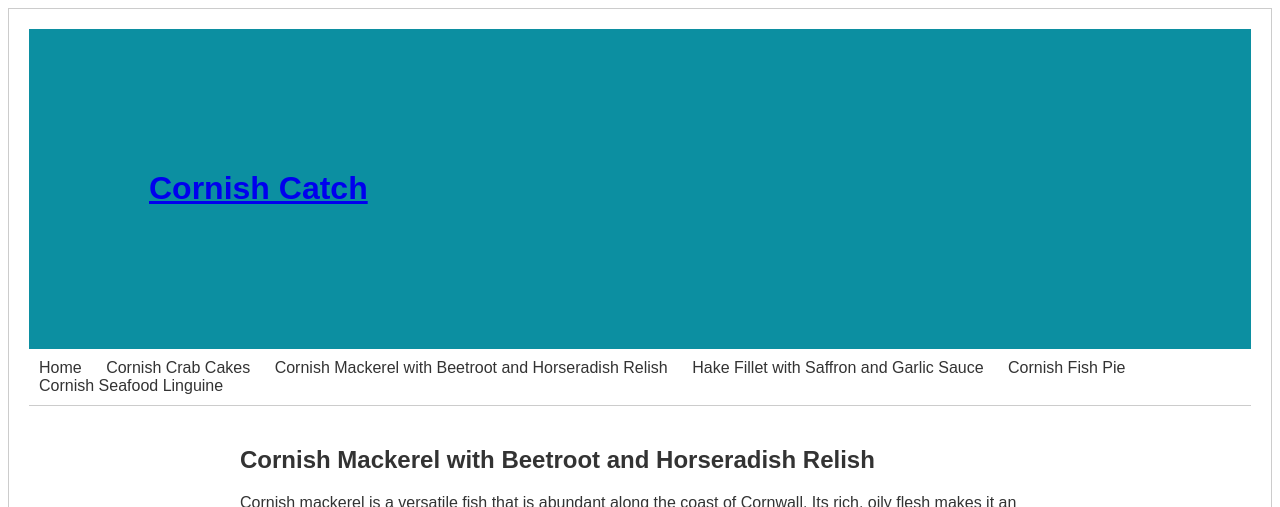
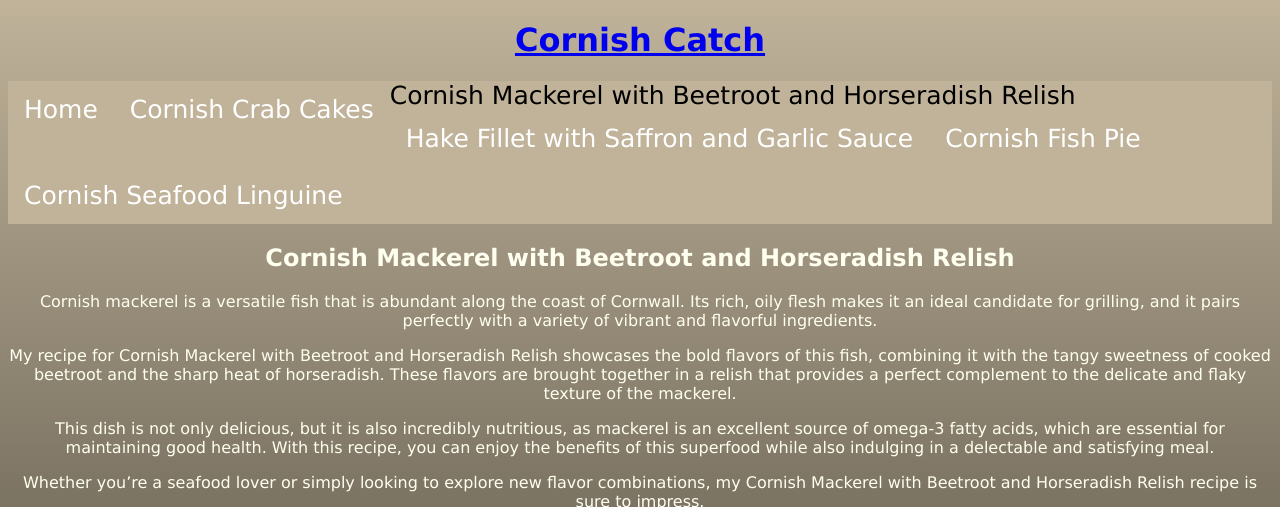
Before and after one commit to Tomturner11/CornishCatch, a Jekyll site: the page built from _recipes/recipe2.md, in a window 1280 px wide. Shown: the top 507 px of the page. Built offline with Jekyll 4.4.1, drawn with Linux system fonts in a browser that asks for light colours; grey boxes are pictures that could not be loaded.

Commit message:
Update recipes.css

```diff
--- a/styles/recipes.css
+++ b/styles/recipes.css
@@ -1,69 +1,149 @@
-/* Set default font and color */
-body {
-  font-family: Arial, sans-serif;
-  color: #333;
+.border1 {
+ border-bottom: black;
+border: black;
+border-width: 10px;
 }
 
-/* Style the header */
-header {
-  background-color: #0c8fa1;
-  color: #fff;
-  padding: 120px;
+h1 {
+
+    font-family: Verdana, Geneva, Tahoma, sans-serif;
+    text-align: center;
+    color:ivory ;
+}
+p {font-family: Verdana, Geneva, Tahoma, sans-serif;
+    text-align: center;
+  color: ivory;}
+body {
+background-color: oldlace;
+background-image: linear-gradient(rgb(192,179,154), white);
   }
 
-/* Style the navigation menu */
-nav {
-  background-color: #fff;
-  border-bottom: 1px solid #ccc;
-  padding: 10px;
+
+.about-img img{
+    display: block;
+    width: 200px;
+    align-items: center;
+
+}
+.aboutimage {
+    width: 200px;
+    height: 200px;
+    overflow: hidden;
+    border-radius: 50%;
+    transition: all 0.5s ease-in-out; }
+
+    li {
+        float: left;
         }
 
-nav ul {
-  list-style: none;
-  margin: 0;
-  padding: 0;
-}
-
-nav li {
-  display: inline-block;
-  margin-right: 20px;
-}
-
-nav a {
-  color: #333;
+        li a {
+        display: block;
+        color: white;
+        text-align: center;
+        padding: 14px 16px;
         text-decoration: none;
         }
 
-nav a:hover {
-  color: #0c8fa1;
+        li a:hover {
+        background-color: rgb(0, 0, 0);
         }
 
-/* Style the main content */
-main {
-  max-width: 800px;
-  margin: 0 auto;
+
+        .logo {
+        float: left;
+        width: 75px;
+        height: 57px;
+        }
+
+        ul {
+            list-style-type: none;
+            margin: 000;
+            padding: 000;
+            overflow: hidden;
+            background-color: rgb(192,179,154);
+            font-family: Verdana, Geneva, Tahoma, sans-serif;
+            font-size: 25px;
+            text-align: center;
+
+            }
+
+
+            .row {
+                display: inline-flex;
+                align-items: center;
+                margin: auto;
+
+                }
+
+              .column {
+              flex: 33%;
+              padding: 5px;
+              align-items: center;
+              }
+
+input[type=text], select, textarea {
+    width: 100%;
+    padding: 12px;
+    border: 1px solid #ccc;
+    border-radius: 4px;
+    box-sizing: border-box;
+    margin-top: 6px;
+    margin-bottom: 16px;
+    resize: vertical
+  }
+
+
+  input[type=submit] {
+    background-color: #6fdab2;
+    color: ivory;
+    padding: 12px 20px;
+    border: none;
+    border-radius: 4px;
+    cursor: pointer;
+  }
+
+
+  input[type=submit]:hover {
+    background-color: #6fdab2;
+  }
+
+
+  .container {
+    border-radius: 5px;
+
     padding: 20px;
   }
 
-/* Style the recipe cards */
-.recipe {
-  border: 1px solid #ccc;
-  padding: 20px;
-  margin-bottom: 20px;
+
+
+
+.animation:hover
+{
+height: 75px;
+width: 75px;
+
 }
+h2 {
+    margin-top: 20px;
 
-.recipe h2 {
-  margin-top: 0;
+    font-family: Verdana, Geneva, Tahoma, sans-serif;
+    text-align: center;
+    color: ivory;
 }
-
-.recipe img {
-  max-width: 100%;
+p {font-family: Verdana, Geneva, Tahoma, sans-serif;
+    text-align: center;
+  color: ivory;}
+body {
+background-color: oldlace;
+background-image: linear-gradient(rgb(192,179,154), black);
   }
-
-/* Style the footer */
-footer {
-  background-color: #333;
-  color: #fff;
-  padding: 20px;
-  text-align: center;
+form {color: ivory;
+  font-family: Verdana, Geneva, Tahoma, sans-serif;}
+  div.fixed {
+    position: fixed;
+    bottom: 0;
+    left: 0px;
+    width: 300px;
+    border: 3px solid #eb0a0a;
   }
+  .container {font-family: Verdana, Geneva, Tahoma, sans-serif;}
```
Lines whose indentation alone changed are shown as unchanged.
